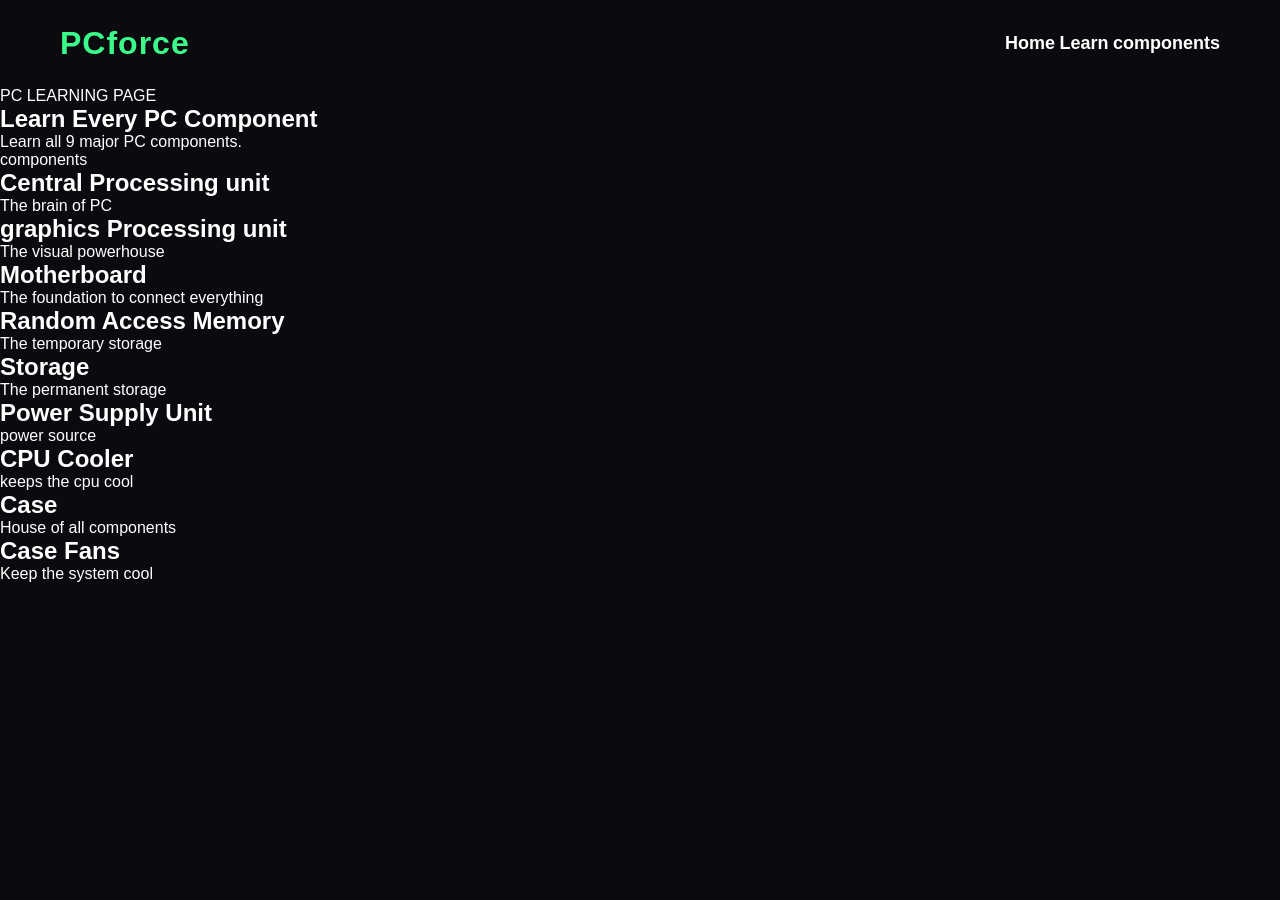
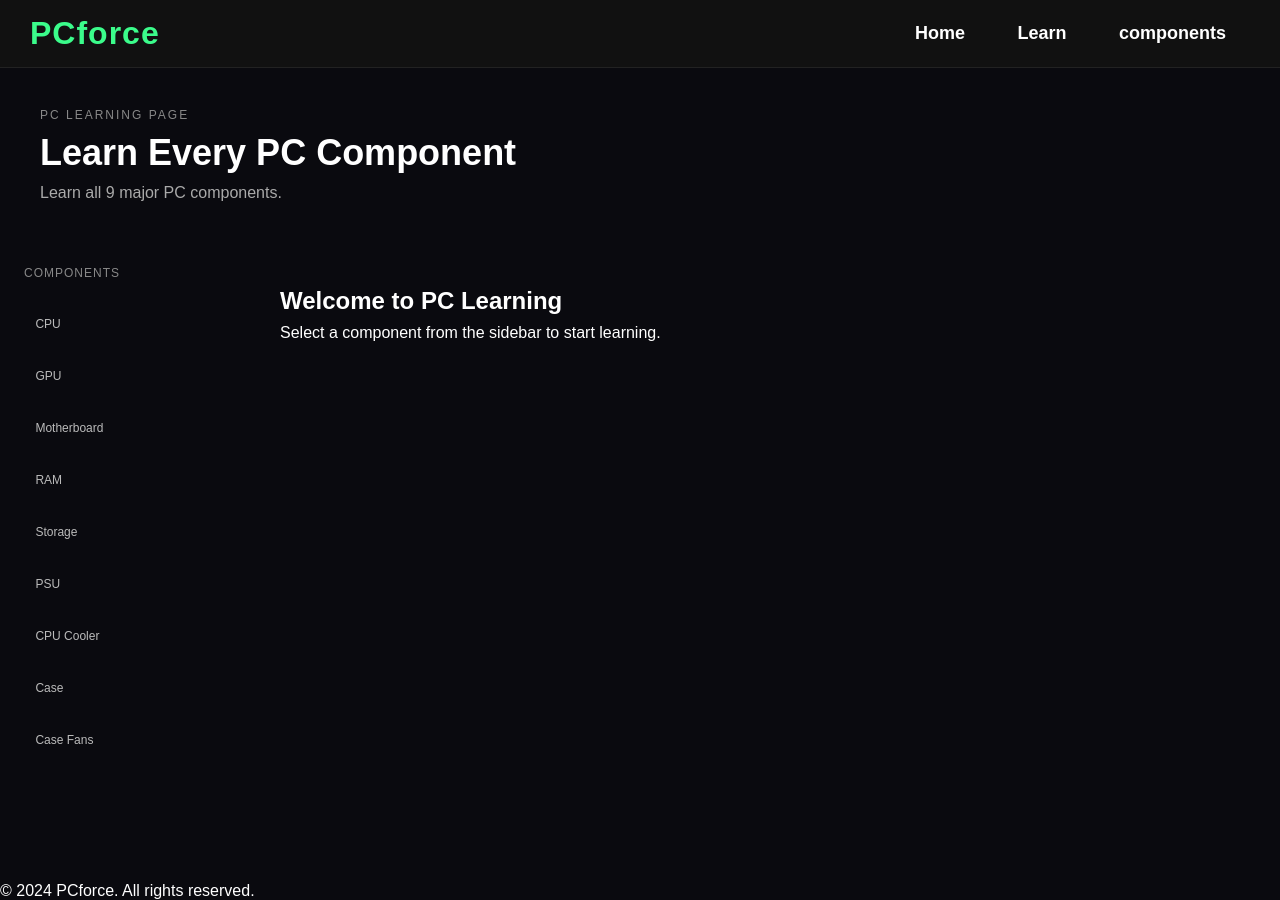
Before and after one commit to Arush2008/PC-Info-guide, a Flask app: page /learn in a window 1280 px wide. Before the commit the page ends 582 px from the top, so only its background shows below. Run offline with Flask 3, Linux system fonts and the light colour scheme; some libraries are stand-ins or nearby versions.

Commit message:
structure of learning page

```diff
--- a/app.py
+++ b/app.py
@@ -14,4 +14,4 @@ if __name__ == "__main__":
     with app.app_context():
         db.create_all()
 
-    app.run(host='0.0.0.0', port=5000, debug=True, use_reloader=true)
+    app.run(host='0.0.0.0', port=5000, debug=True, use_reloader=True)
--- a/static/style.css
+++ b/static/style.css
@@ -143,7 +143,11 @@
 
 
 
+
+
 /* This part is for Learning page */
+
+
 
 
 
@@ -154,3 +158,87 @@
     font-family: Arial, sans-serif;
     background-color: rgb(10, 10, 15);
 }
+
+.top_nav_bar {
+    display: flex;
+    justify-content: space-between;
+    align-items: center;
+    padding: 15px 30px;
+    background: #111;
+    border-bottom: 1px solid #222;
+}
+
+.top_nav_bar a{
+    text-decoration: none;
+    margin: 0 3vh;
+    transition: 0.2s;
+}
+
+.title_of {
+    padding: 5vh 5vh;
+}
+
+.title_of div {
+    color: #888;
+    letter-spacing: 2px;
+    font-size: 12px;
+}
+
+.title_of h1 {
+    font-size: 36px;
+    margin: 10px 0;
+}
+
+.title_of p {
+    color: #aaa;
+}
+
+.learn_layout {
+    display: flex;
+    min-height: 80vh;
+}
+
+.side_bar {
+    width: 30vh;
+    padding: 3vh;
+    display: flex;
+    flex-direction: column;
+    gap: 1.5vh;
+}
+
+.sidebar_title {
+    font-size: 1.5vh;
+    color: #888;
+    margin-bottom: 1.5vh;
+    text-transform: uppercase;
+    letter-spacing: 1px;
+}
+
+.side_bar a {
+    color: #bbb;
+    text-decoration: none;
+    padding: 1.5vh 1.3vh;
+    border-radius: 1.2vh;
+    transition: 0.2s;
+    font-size: 1.5vh;
+    border: 1px solid transparent;
+}
+
+.side_bar a:hover {
+    background: #1a1a1a;
+    color: white;
+    border-color: #333;
+    transform: translateX(3px);
+}
+
+.side_bar a.active {
+    background: #1f1f1f;
+    border-left: 3px solid #3bfc8b;
+    color: white;
+}
+
+.learn_content {
+    flex: 1;
+    padding: 5vh;
+    line-height: 1.6;
+}
--- a/templates/learn.html
+++ b/templates/learn.html
@@ -8,7 +8,6 @@
     </head>
 
     <body class="learn_page">
-
         <nav class="top_nav_bar">
             <h1 class="logo">PCforce</h1>
 
@@ -19,76 +18,105 @@
             </ul>
         </nav>
 
-
-
         <section class="title_of">
             <div>PC LEARNING PAGE</div>
             <h1>Learn Every PC Component</h1>
             <p>Learn all 9 major PC components.</p>
         </section>
 
+        <div class="learn_layout">
 
+            <section class="side_bar">
+                <div class="sidebar_title">Components</div>
 
-        <section class="side_bar">
-           <div>components</div>
+                <a href="/learn/cpu" class="{% if active == 'cpu' %}active{% endif %}">
+                    CPU
+                </a>
 
-            <div class="cpu">
-                <h2>Central Processing unit</h2>
-                <p>The brain of PC</p>
-            </div>
+                <a href="/learn/gpu" class="{% if active == 'gpu' %}active{% endif %}">
+                    GPU
+                </a>
 
-            <div class="gpu">
-                <h2>graphics Processing unit</h2>
-                <p>The visual powerhouse</p>
-            </div>
+                <a href="/learn/motherboard" class="{% if active == 'motherboard' %}active{% endif %}">
+                    Motherboard
+                </a>
 
-            <div class="motherboard">
-                <h2>Motherboard</h2>
-                <p>The foundation to connect everything</p>
-            </div>
+                <a href="/learn/ram" class="{% if active == 'ram' %}active{% endif %}">
+                    RAM
+                </a>
 
-            <div class="ram">
-                <h2>Random Access Memory</h2>
-                <p>The temporary storage</p>
-            </div>
+                <a href="/learn/storage" class="{% if active == 'storage' %}active{% endif %}">
+                    Storage
+                </a>
 
-            <div class="storage">
-                <h2>Storage</h2>
-                <p>The permanent storage</p>
-            </div>
+                <a href="/learn/psu" class="{% if active == 'psu' %}active{% endif %}">
+                    PSU
+                </a>
 
-            <div class="psu">
-                <h2>Power Supply Unit</h2>
-                <p>power source</p>
-            </div>
+                <a href="/learn/cpu_cooler" class="{% if active == 'cpu_cooler' %}active{% endif %}">
+                    CPU Cooler
+                </a>
 
-            <div class="cpu_cooler">
-                <h2>CPU Cooler</h2>
-                <p>keeps the cpu cool</p>
-            </div>
+                <a href="/learn/case" class="{% if active == 'case' %}active{% endif %}">
+                    Case
+                </a>
 
-            <div class="case">
-                <h2>Case</h2>
-                <p>House of all components</p>
-            </div>
+                <a href="/learn/case_fans" class="{% if active == 'case_fans' %}active{% endif %}">
+                    Case Fans
+                </a>
+            </section>
 
-            <div class="case_fans">
-                <h2>Case Fans</h2>
-                <p>Keep the system cool</p>
-            </div>
-        </section>
+            <section class="learn_content">
 
+                {% if active == "cpu" %}
+                    <h1>CPU (Central Processing Unit)</h1>
+                    <p>The CPU is the brain of the computer. It processes instructions and controls all tasks.</p>
 
+                {% elif active == "gpu" %}
+                    <h1>GPU (Graphics Processing Unit)</h1>
+                    <p>The GPU handles graphics, rendering, and gaming performance.</p>
 
-        <section>
+                {% elif active == "motherboard" %}
+                    <h1>Motherboard</h1>
+                    <p>The motherboard connects all components together and allows communication.</p>
 
-        </section>
+                {% elif active == "ram" %}
+                    <h1>RAM</h1>
+                    <p>RAM stores temporary data for active applications and multitasking.</p>
 
+                {% elif active == "storage" %}
+                    <h1>Storage</h1>
+                    <p>Storage keeps your files, games, and OS permanently (SSD/HDD/NVMe).</p>
 
+                {% elif active == "psu" %}
+                    <h1>Power Supply Unit (PSU)</h1>
+                    <p>Provides power to all components in your PC safely.</p>
+
+                {% elif active == "cpu_cooler" %}
+                    <h1>CPU Cooler</h1>
+                    <p>Keeps your CPU temperature low using air or liquid cooling.</p>
+
+                {% elif active == "case" %}
+                    <h1>PC Case</h1>
+                    <p>The case holds and protects all components inside the system.</p>
+
+                {% elif active == "case_fans" %}
+                    <h1>Case Fans</h1>
+                    <p>Improves airflow and keeps system temperatures stable.</p>
+
+                {% else %}
+                    <h1>Welcome to PC Learning</h1>
+                    <p>Select a component from the sidebar to start learning.</p>
+                {% endif %}
+
+            </section>
+
+        </div>
 
     </body>
+
     <footer>
-
+        <p>&copy; 2024 PCforce. All rights reserved.</p>
     </footer>
 
 </html>
--- a/views.py
+++ b/views.py
@@ -1,7 +1,11 @@
 from flask import Blueprint, render_template, request, redirect, url_for
 from database import db, GPU, Brand
 
+
+
 views = Blueprint('views', __name__)
+
+
 
 
 @views.route("/")
@@ -9,15 +13,42 @@ def home():
     return render_template("index.html")
 
 
+
+
+
 @views.route("/learn")
 def learn():
     return render_template("learn.html")
+
+
+
 
 
 @views.route("/components")
 def gpus():
     gpus = GPU.query.all()
     return render_template("components.html", gpus=gpus)
+
+
+
+
+
+@views.route("/learn/<component>")
+def learn_component(component):
+
+    valid_components = [
+        "cpu", "gpu", "motherboard", "ram",
+        "storage", "psu", "cpu_cooler",
+        "case", "case_fans"
+    ]
+
+    if component not in valid_components:
+        return render_template("learn.html", active="")
+
+    return render_template("learn.html", active=component)
+
+
+
 
 
 @views.route("/add-gpu", methods=["GET", "POST"])
```
